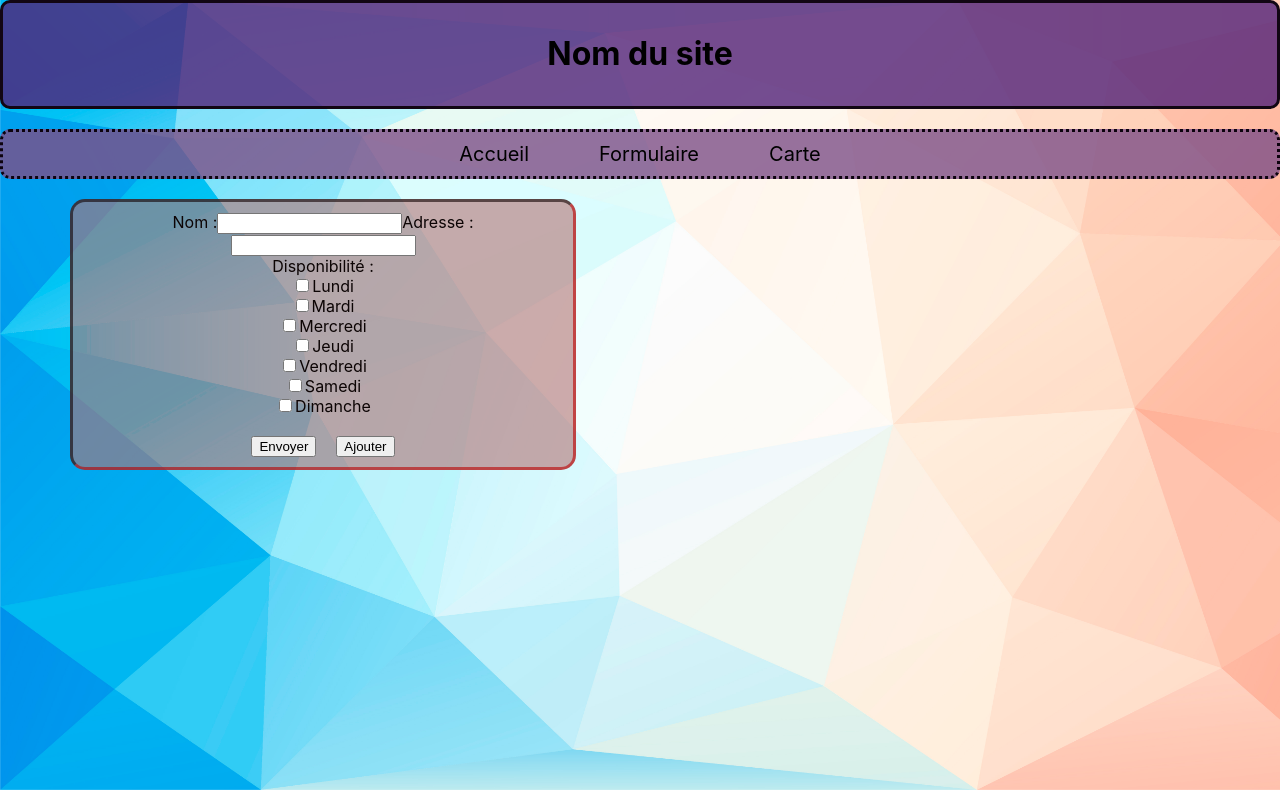
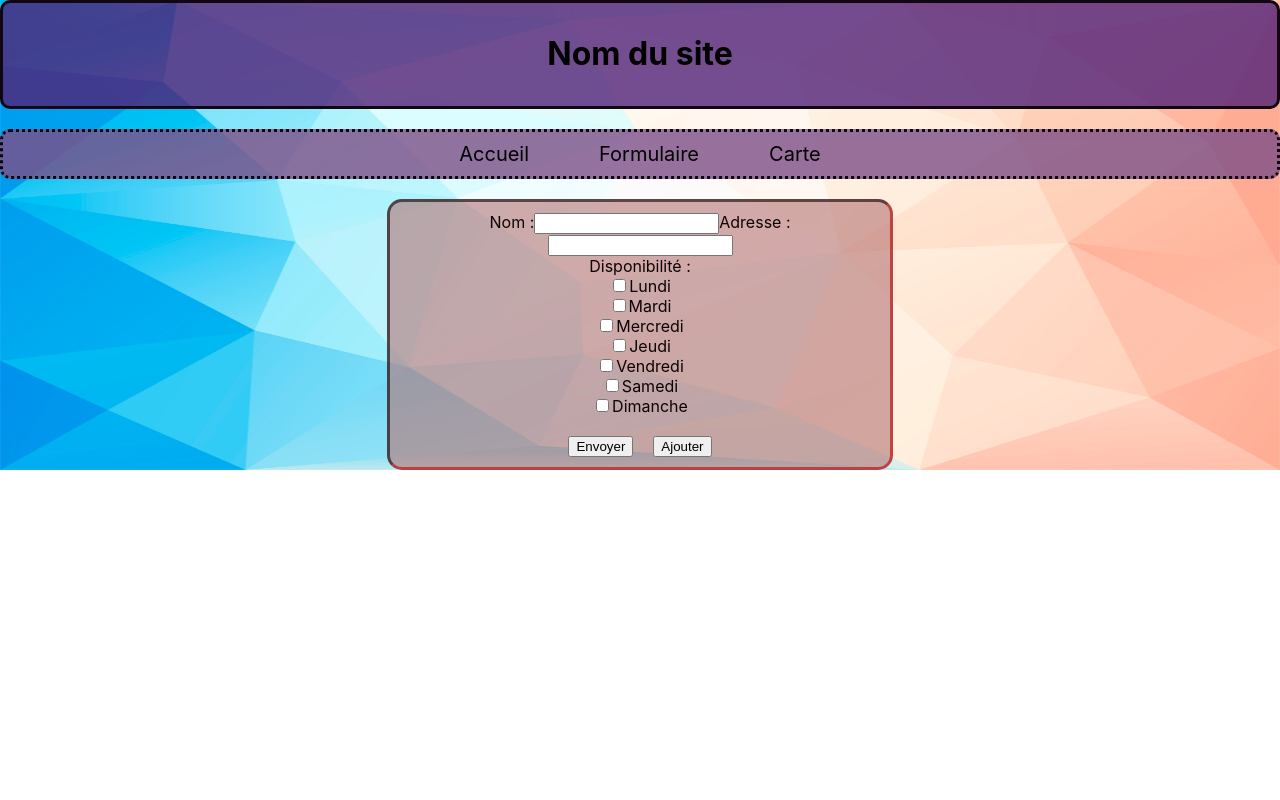
Before and after one commit to metux-o0/l2i2-equidistant-place-suggestor, a React (Create React App) app in the folder front/: page /carte in a window 1280 px wide. Built offline with nearby package versions, Linux system fonts and the light colour scheme; no server answers.

Commit message:
modification css

```diff
--- a/front/src/style/formulaire.css
+++ b/front/src/style/formulaire.css
@@ -4,7 +4,7 @@ form,
 }
 
 div#formulaire {
-  float: left;
+  display: block;
   width: 500px;
   text-align: center;
   color: rgb(12, 4, 4);
@@ -13,5 +13,9 @@ div#formulaire {
   border-style: inset;
   border-color: rgba(102, 0, 0, 0.6);
   border-width: 3px;
-  margin: 0px 10px 0px 70px;
+  margin: 0px auto 0px auto;
 }
+
+div {
+  margin: auto;
+}
--- a/front/src/style/index.css
+++ b/front/src/style/index.css
@@ -6,8 +6,9 @@ body {
   -webkit-font-smoothing: antialiased;
   -moz-osx-font-smoothing: grayscale;
   background-image: url("../../public/triangle_tricolore.jpg");
-  background-size: 1360px 790px;
+  background-size: 100% 100%;
   background-repeat: no-repeat;
+  box-sizing: border-box;
 }
 
 code {
--- a/front/src/style/maps.css
+++ b/front/src/style/maps.css
@@ -1,3 +1,4 @@
-#carte{
-    margin: 0px 0px 0px 650px;
+#carte {
+  margin: 0px 0px 0px 650px;
+  width: 100%;
 }
```
Also changed, not shown: front/src/style/App.css (+9 -8 lines).
